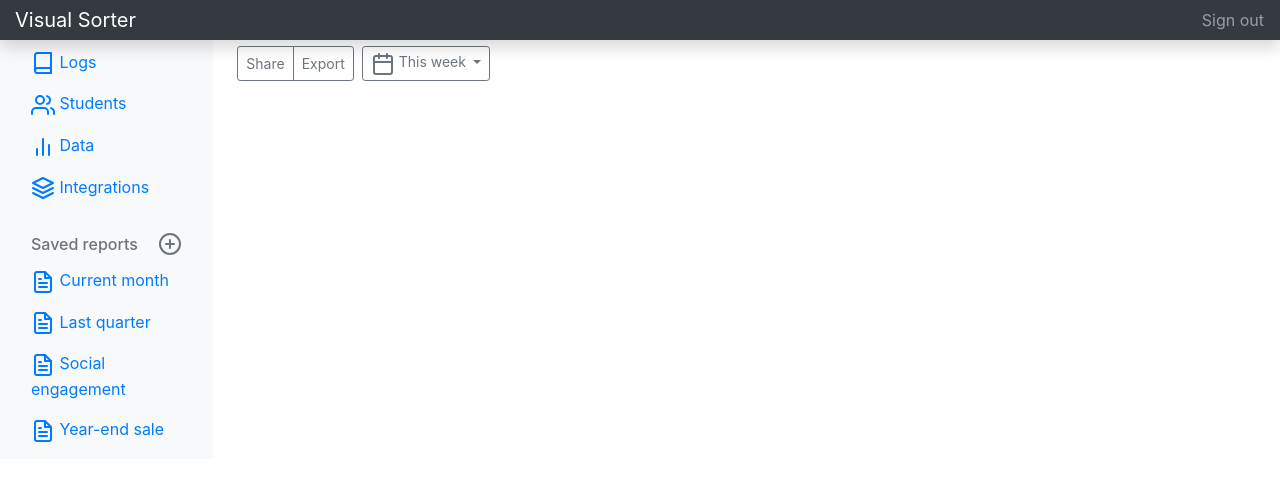
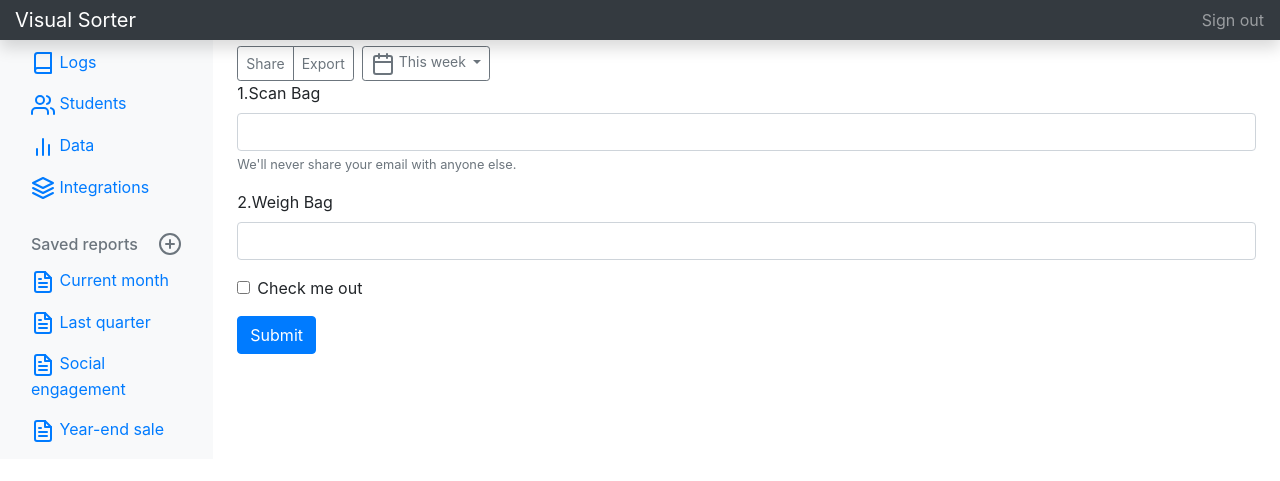
Before and after one commit to wandersong01/bag-app, a Flask app: page / in a window 1280 px wide. Shown: the top 481 px of the page. Run offline with Flask 2, Linux system fonts and the light colour scheme; some libraries are stand-ins or nearby versions.

Commit message:
Adds form fields to Measure and adds savefig to Graphs

```diff
--- a/graphs.py
+++ b/graphs.py
@@ -34,4 +34,5 @@ plt.subplots_adjust(top=0.95, wspace=0.35)
 plt.subplots_adjust(bottom=0.1)
 plt.subplots_adjust(right=0.9)
 
-plt.show()
+
+plt.savefig('plot1.png')
--- a/main.py
+++ b/main.py
@@ -13,9 +13,9 @@ def index():
     return render_template('dashboard.html')
 
 
-@app.route('/test')
-def test():
-    return render_template('test.html')
+@app.route('/data')
+def data():
+    return render_template('data.html')
 
 
 @app.route('/plot.png')
--- a/templates/dashboard.html
+++ b/templates/dashboard.html
@@ -13,8 +13,29 @@
                 This week
               </button>
             </div>
+
+
+
+<form>
+  <div class="form-group">
+    <label for="exampleInputEmail1">1.Scan Bag</label>
+    <input type="email" class="form-control" id="exampleInputEmail1" aria-describedby="emailHelp">
+    <small id="emailHelp" class="form-text text-muted">We'll never share your email with anyone else.</small>
+  </div>
+  <div class="form-group">
+    <label for="exampleInputPassword1">2.Weigh Bag</label>
+    <input type="password" class="form-control" id="exampleInputPassword1">
+  </div>
+  <div class="form-group form-check">
+    <input type="checkbox" class="form-check-input" id="exampleCheck1">
+    <label class="form-check-label" for="exampleCheck1">Check me out</label>
+  </div>
+  <button type="submit" class="btn btn-primary">Submit</button>
+</form>
+
           </div>
 
+
+
+</div>
 {% endblock %}
-
-          </div>
```
Also changed, not shown: static/plot1.png (added).
